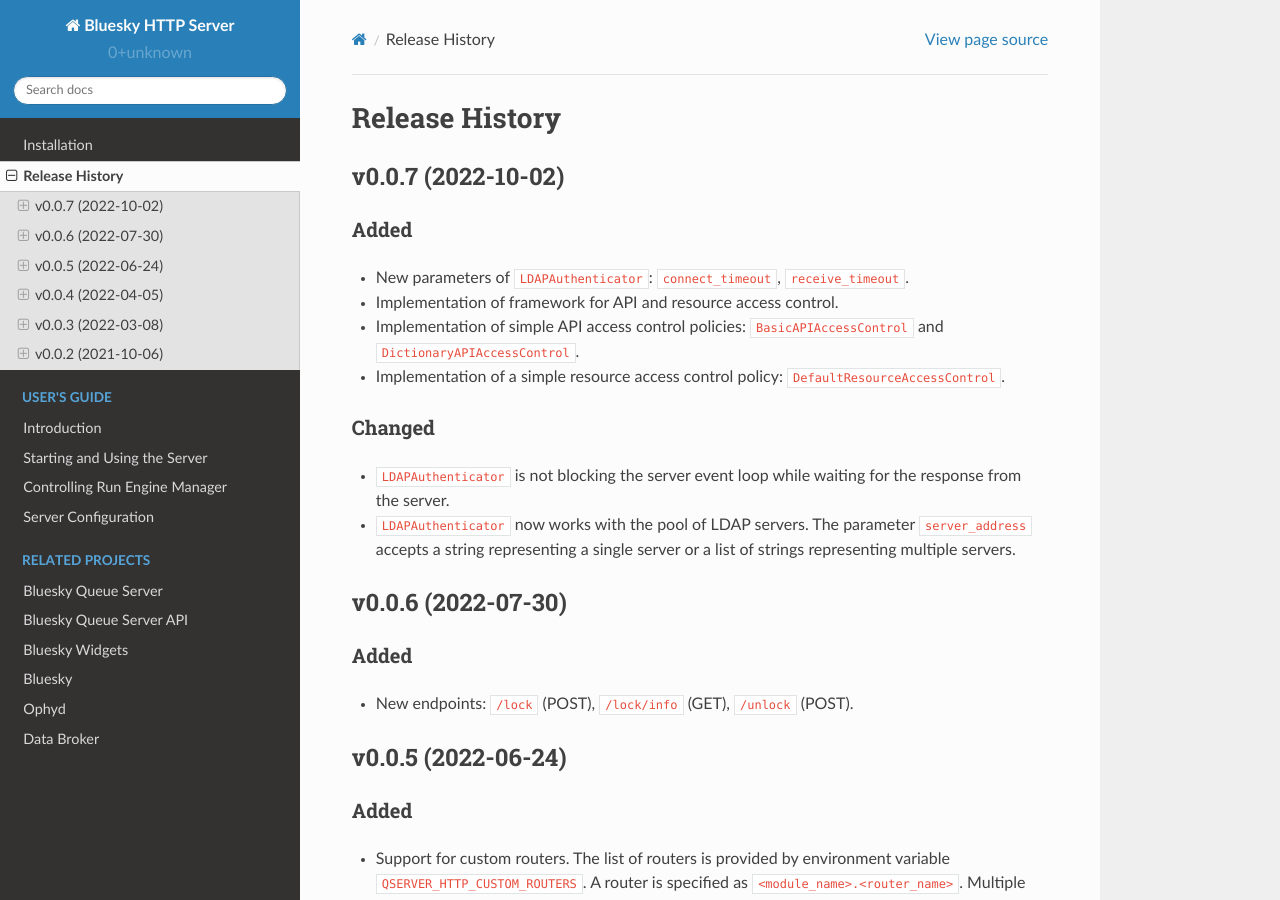
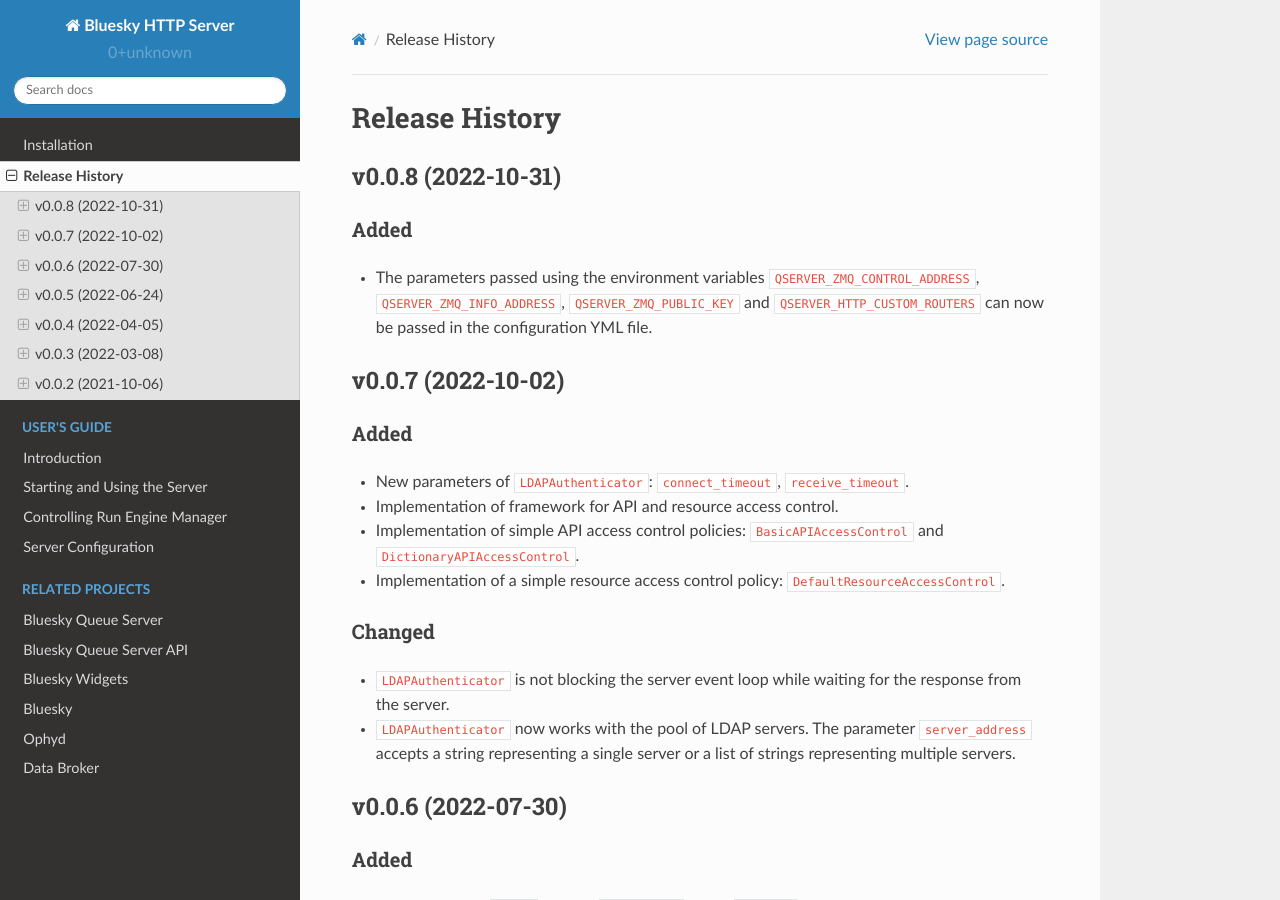
Before and after one commit to bluesky/bluesky-httpserver, a Sphinx documentation site: the page built from docs/source/release-history.rst, in a window 1280 px wide and 900 px high. Built offline with Sphinx 7.4.7 and the Read the Docs theme 2.0.0, drawn with Linux system fonts in a browser that asks for light colours.

Commit message:
DOC: release notes v0.0.8

```diff
--- a/docs/source/release-history.rst
+++ b/docs/source/release-history.rst
@@ -1,6 +1,17 @@
 ===============
 Release History
 ===============
+
+v0.0.8 (2022-10-31)
+===================
+
+Added
+-----
+
+- The parameters passed using the environment variables ``QSERVER_ZMQ_CONTROL_ADDRESS``,
+  ``QSERVER_ZMQ_INFO_ADDRESS``, ``QSERVER_ZMQ_PUBLIC_KEY`` and ``QSERVER_HTTP_CUSTOM_ROUTERS``
+  can now be passed in the configuration YML file.
+
 
 v0.0.7 (2022-10-02)
 ===================
```
